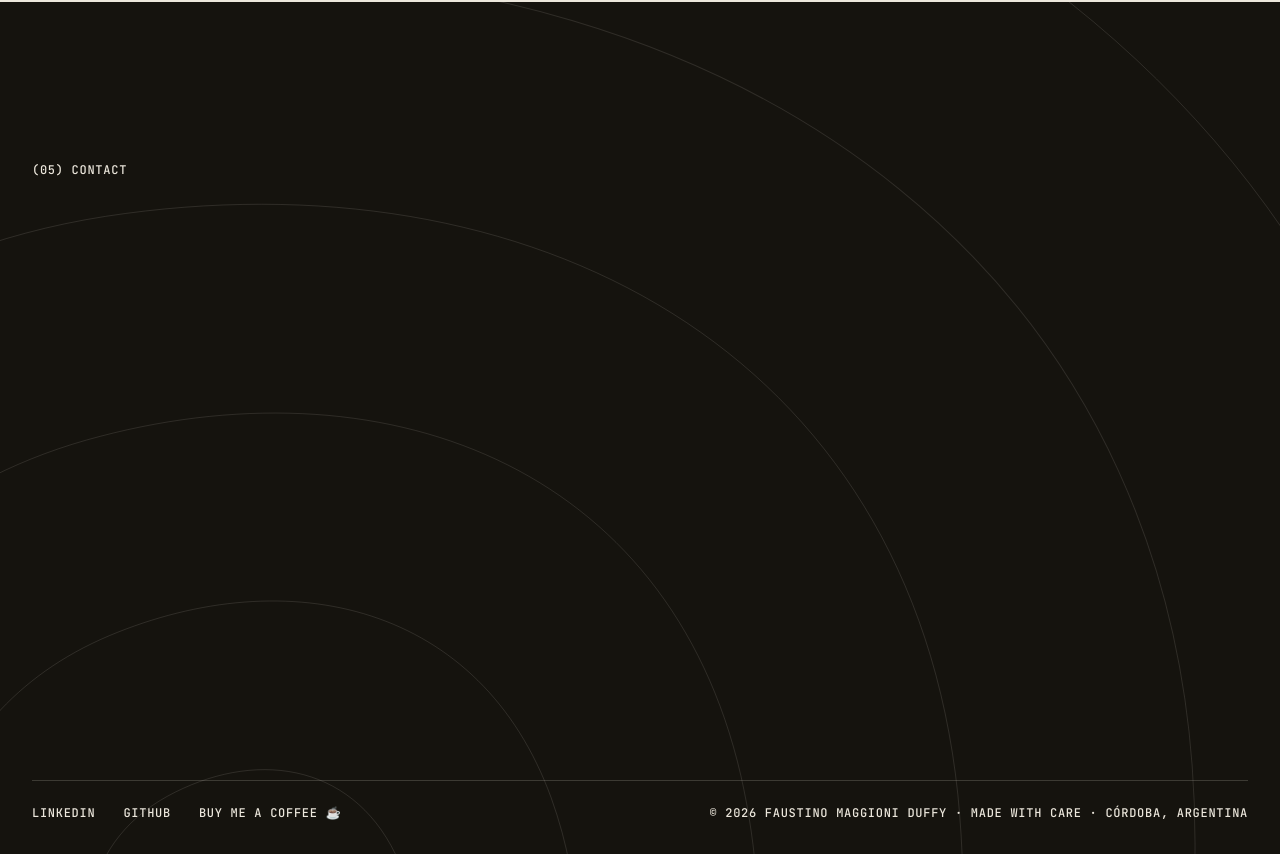
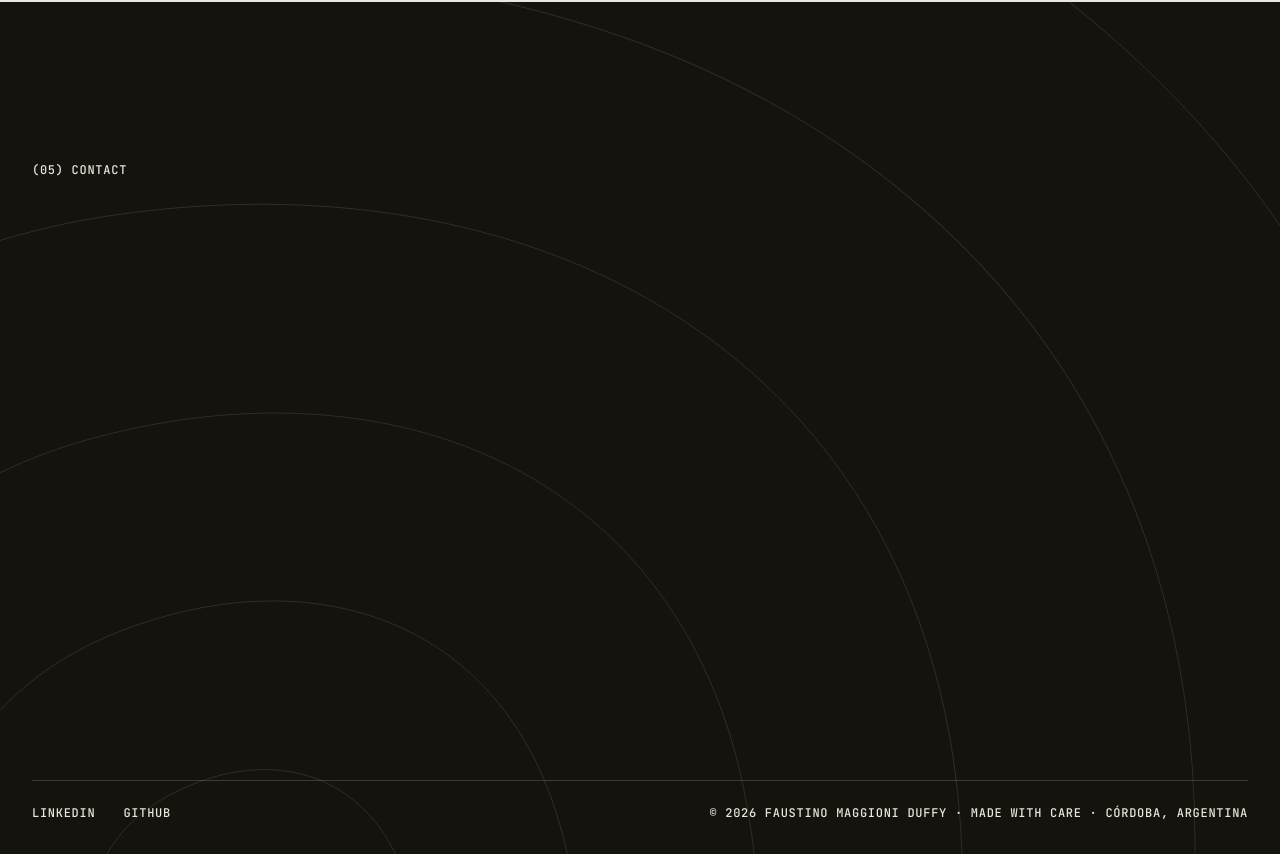
Before and after one commit to maggioniduffy/portfoliov4, a Next.js app: page / in a window 1280 px wide. Shown: the part 8067-8921 px from the top of the page. Built offline with nearby package versions, Linux system fonts and the light colour scheme; a web font is replaced by a local one.

Commit message:
Remove Cafecito link from Contact component
Removed link to Cafecito from the Contact component.

```diff
--- a/components/Contact.tsx
+++ b/components/Contact.tsx
@@ -53,9 +53,6 @@ export default function Contact() {
           <a href="https://github.com/maggioniduffy" target="_blank" rel="noopener noreferrer">
             GitHub
           </a>
-          <a href="https://cafecito.app/maggioniduffy" target="_blank" rel="noopener noreferrer">
-            {f.coffee}
-          </a>
         </div>
         <span>
           {f.copyright} · {f.madeWith}
```
